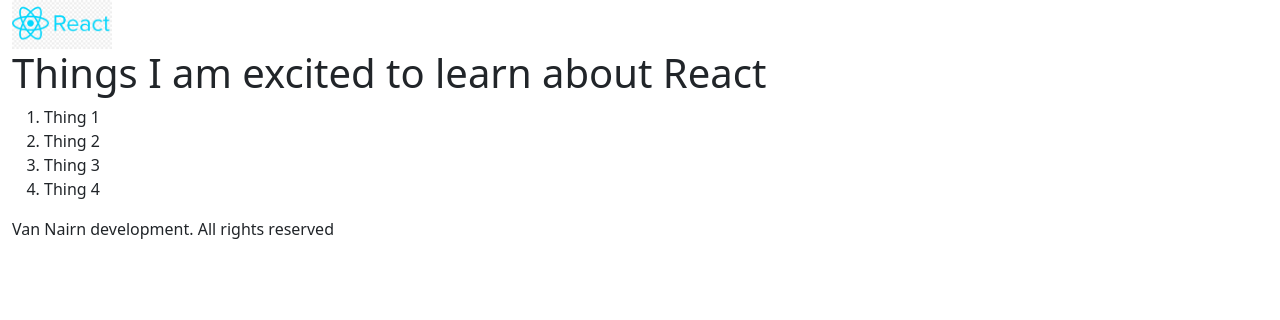
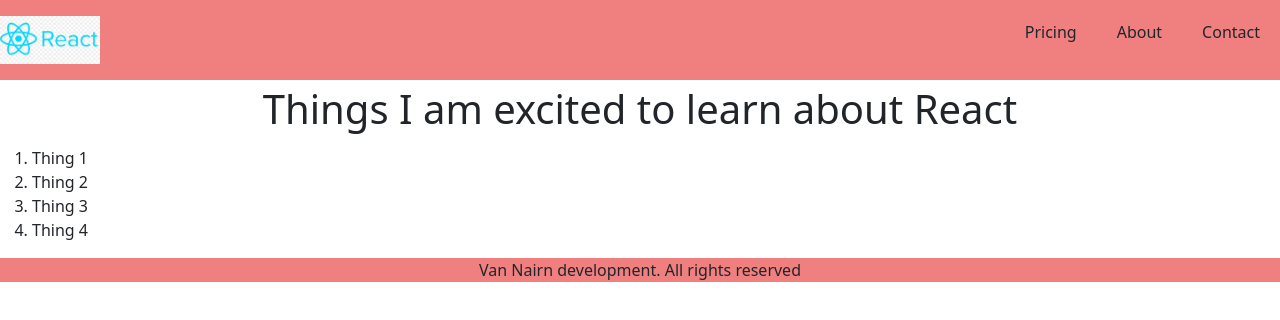
Before and after one commit to RvN-R/ReactExperimentation, a plain HTML site: page index.html in a window 1280 px wide. Drawn offline with nearby package versions, Linux system fonts and the light colour scheme.

Commit message:
Touch of Styling

```diff
--- a/assets/script.js
+++ b/assets/script.js
@@ -64,8 +64,13 @@
 function Header(){
     return(
         <header>
-            <nav>
-                <img src="media/reactLogo.png" width="100px"></img>
+            <nav className="nav">
+                <img className ="nav-logo"src="media/reactLogo.png"></img>
+                <ul className="nav-items">
+                    <li>Pricing</li>
+                    <li>About</li>
+                    <li>Contact</li>
+                </ul>
             </nav>
         </header>
     )
@@ -73,21 +78,21 @@ function Header(){
 
 function MainContent(){
     return(
-        <>
-        <h1>Things I am excited to learn about React</h1>
+        <div className="main-content">
+        <h1 className="title">Things I am excited to learn about React</h1>
         <ol>
             <li>Thing 1</li>
             <li>Thing 2</li>
             <li>Thing 3</li>
             <li>Thing 4</li>
         </ol>
-        </>
+        </div>
     )
 }
 
 function Footer(){
     return(
-        <footer>
+        <footer className="footer">
             Van Nairn development. All rights reserved
         </footer>
     )
--- a/assets/style.css
+++ b/assets/style.css
@@ -0,0 +1,30 @@
+.nav-items{
+    list-style: none;
+    display: flex;
+}
+
+.nav{
+    display: flex;
+    justify-content: space-between;
+    align-items: center;
+    background-color: lightcoral;
+}
+
+.nav-items > li {
+    padding: 20px;
+}
+
+.nav-logo{
+    width: 100px;
+}
+
+.title{
+    padding: 5px 10px;
+    text-align: center;
+
+}
+
+.footer{
+    background-color: lightcoral;
+    text-align: center;
+}
--- a/index.html
+++ b/index.html
@@ -6,6 +6,7 @@
     <meta http-equiv="X-UA-Compatible" content="IE=edge">
     <meta name="viewport" content="width=device-width, initial-scale=1.0">
     <title>React Experimentation</title>
+    <link href="assets/style.css" rel="stylesheet" type="text/css" />
     <script crossorigin src="https://unpkg.com/react@17/umd/react.development.js"></script>
     <script crossorigin src="https://unpkg.com/react-dom@17/umd/react-dom.development.js"></script>
     <script src="https://unpkg.com/@babel/standalone/babel.min.js"></script>
@@ -14,11 +15,10 @@
     <script src="https://cdn.jsdelivr.net/npm/bootstrap@5.1.3/dist/js/bootstrap.bundle.min.js"
         integrity="sha384-ka7Sk0Gln4gmtz2MlQnikT1wXgYsOg+OMhuP+IlRH9sENBO0LRn5q+8nbTov4+1p" crossorigin="anonymous">
     </script>
-    <link href="assets/style.css" rel="stylesheet" type="text/css" />
 </head>
 
 <body>
-    <div class="container-fluid"id="root">
+    <div id="root">
 
     </div>
 
```
